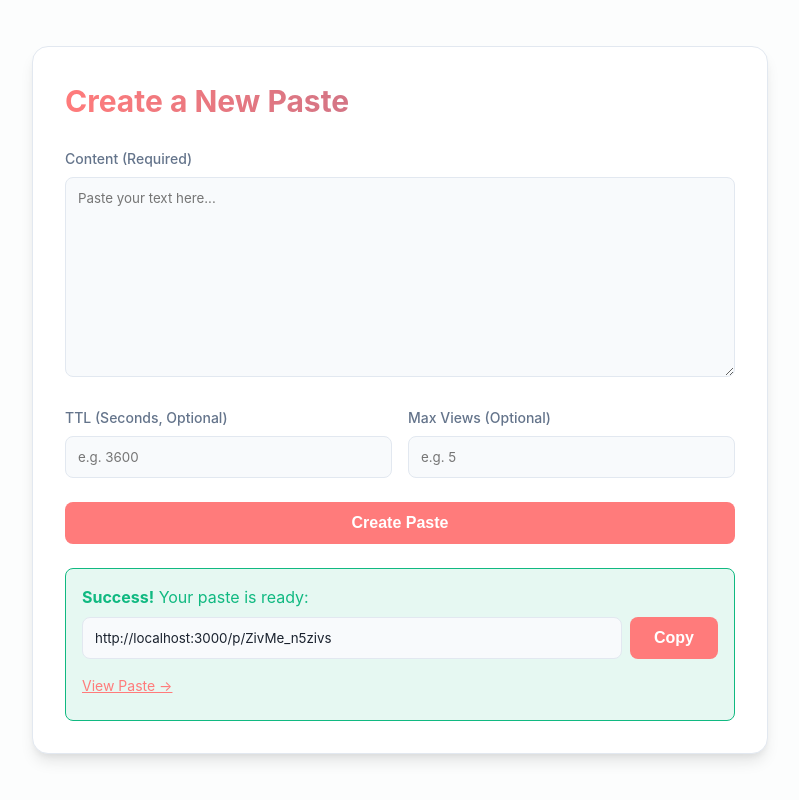
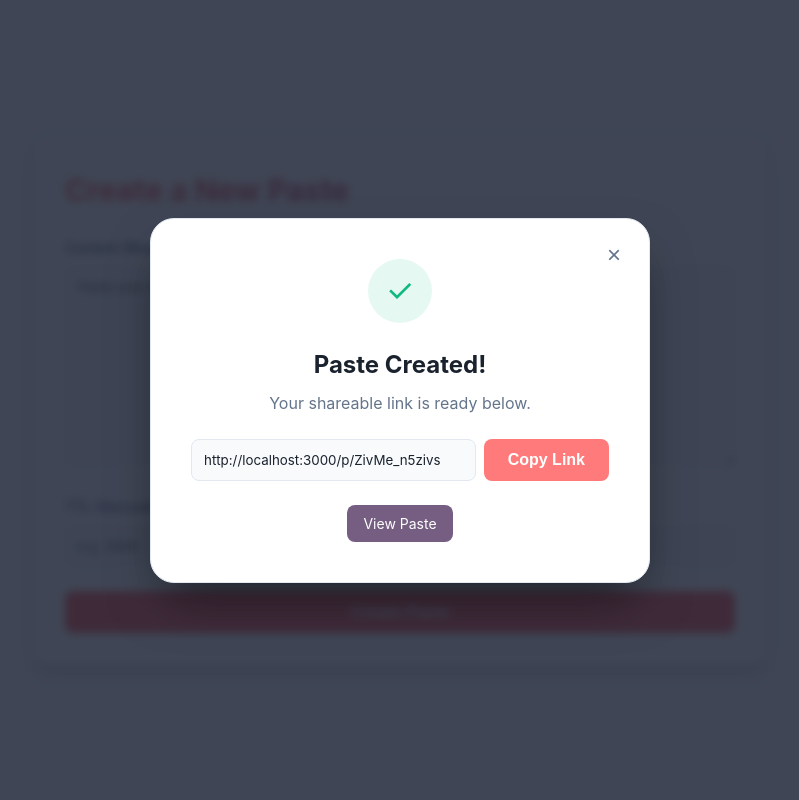
Before and after one commit to mohanracharla46/Pastein, a Next.js app: page / in a window 1280 px wide. Both pictures are taken after typing "Sample", "5", "5" into the empty fields and a click on the button "Create Paste". Shown: the whole page, without its empty margins (240-1039 px from the left). Built offline with nearby package versions, Linux system fonts and the light colour scheme.

Commit message:
Update UI: Add animated success modal for generated links

```diff
--- a/app/globals.css
+++ b/app/globals.css
@@ -161,16 +161,85 @@ textarea {
 }
 
 .success-message {
-  background: rgba(16, 185, 129, 0.1);
-  border: 1px solid var(--success);
-  color: var(--success);
-  padding: 1rem;
-  border-radius: 0.5rem;
-  margin-top: 1.5rem;
+  display: none;
 }
 
-.success-message p {
-  margin-bottom: 0.5rem;
+/* Modal Overlay */
+.modal-overlay {
+  position: fixed;
+  top: 0;
+  left: 0;
+  right: 0;
+  bottom: 0;
+  background: rgba(15, 23, 42, 0.8);
+  backdrop-filter: blur(4px);
+  display: flex;
+  justify-content: center;
+  align-items: center;
+  z-index: 1000;
+  animation: fadeIn 0.3s ease-out;
+}
+
+/* Modal Content */
+.modal-content {
+  background: var(--card-bg);
+  padding: 2.5rem;
+  border-radius: 1.5rem;
+  width: 90%;
+  max-width: 500px;
+  border: 1px solid var(--border);
+  box-shadow: 0 25px 50px -12px rgba(0, 0, 0, 0.5);
+  text-align: center;
+  position: relative;
+  animation: modalSlideUp 0.4s cubic-bezier(0.16, 1, 0.3, 1);
+}
+
+.modal-icon {
+  width: 64px;
+  height: 64px;
+  background: rgba(16, 185, 129, 0.1);
+  color: var(--success);
+  border-radius: 50%;
+  display: flex;
+  justify-content: center;
+  align-items: center;
+  margin: 0 auto 1.5rem;
+  font-size: 2rem;
+}
+
+.modal-close {
+  position: absolute;
+  top: 1rem;
+  right: 1.25rem;
+  background: none;
+  border: none;
+  color: var(--text-muted);
+  font-size: 1.5rem;
+  cursor: pointer;
+  padding: 0.5rem;
+  line-height: 1;
+}
+
+@keyframes modalSlideUp {
+  from {
+    opacity: 0;
+    transform: translateY(20px) scale(0.95);
+  }
+
+  to {
+    opacity: 1;
+    transform: translateY(0) scale(1);
+  }
+}
+
+@keyframes fadeIn {
+  from {
+    opacity: 0;
+  }
+
+  to {
+    opacity: 1;
+  }
 }
 
 .copy-area {
--- a/app/page.tsx
+++ b/app/page.tsx
@@ -9,6 +9,7 @@ export default function Home() {
   const [loading, setLoading] = useState(false);
   const [error, setError] = useState<string | null>(null);
   const [result, setResult] = useState<{ id: string; url: string } | null>(null);
+  const [copied, setCopied] = useState(false);
 
   const handleSubmit = async (e: React.FormEvent) => {
     e.preventDefault();
@@ -49,7 +50,8 @@ export default function Home() {
   const copyToClipboard = () => {
     if (result) {
       navigator.clipboard.writeText(result.url);
-      alert('Link copied to clipboard!');
+      setCopied(true);
+      setTimeout(() => setCopied(false), 2000);
     }
   };
 
@@ -103,19 +105,36 @@ export default function Home() {
         </form>
 
         {result && (
-          <div className="success-message">
-            <p><strong>Success!</strong> Your paste is ready:</p>
-            <div className="copy-area">
-              <input type="text" readOnly value={result.url} />
-              <button onClick={copyToClipboard} className="btn" style={{ width: 'auto' }}>
-                Copy
-              </button>
+          <div className="modal-overlay" onClick={() => setResult(null)}>
+            <div className="modal-content" onClick={(e) => e.stopPropagation()}>
+              <button className="modal-close" onClick={() => setResult(null)}>&times;</button>
+              <div className="modal-icon">✓</div>
+              <h2 style={{ marginBottom: '0.5rem', color: 'var(--foreground)' }}>Paste Created!</h2>
+              <p style={{ marginBottom: '1.5rem', color: 'var(--text-muted)' }}>
+                Your shareable link is ready below.
+              </p>
+              <div className="copy-area">
+                <input type="text" readOnly value={result.url} id="result-url" />
+                <button
+                  onClick={copyToClipboard}
+                  className="btn"
+                  style={{ width: 'auto', whiteSpace: 'nowrap' }}
+                >
+                  {copied ? 'Copied!' : 'Copy Link'}
+                </button>
+              </div>
+              <div style={{ marginTop: '1.5rem', display: 'flex', gap: '1rem', justifyContent: 'center' }}>
+                <a
+                  href={result.url}
+                  target="_blank"
+                  rel="noopener noreferrer"
+                  className="btn-secondary"
+                  style={{ textDecoration: 'none' }}
+                >
+                  View Paste
+                </a>
+              </div>
             </div>
-            <p style={{ marginTop: '1rem', fontSize: '0.875rem' }}>
-              <a href={result.url} target="_blank" rel="noopener noreferrer" style={{ color: 'var(--primary)' }}>
-                View Paste &rarr;
-              </a>
-            </p>
           </div>
         )}
       </div>
```
